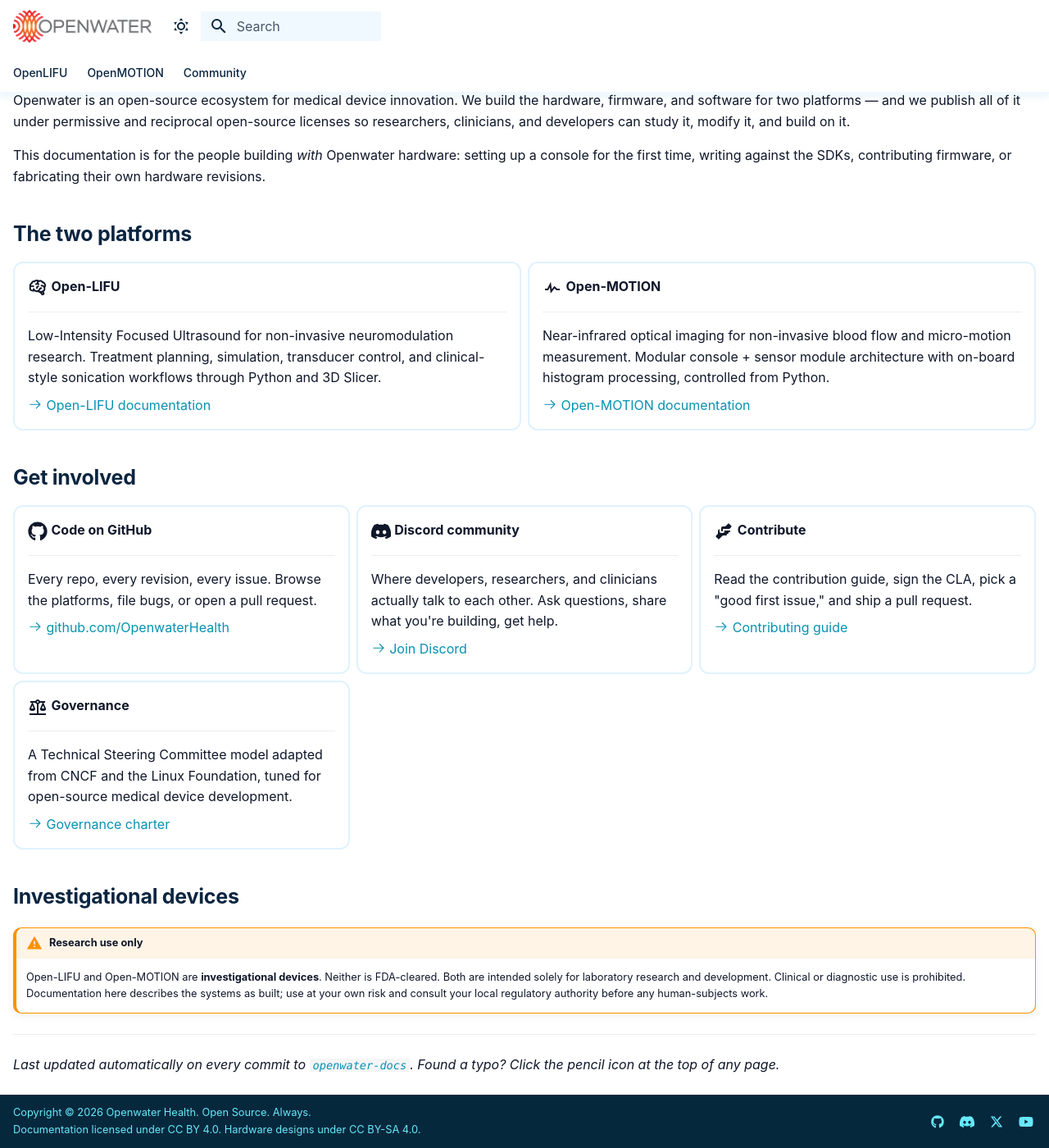
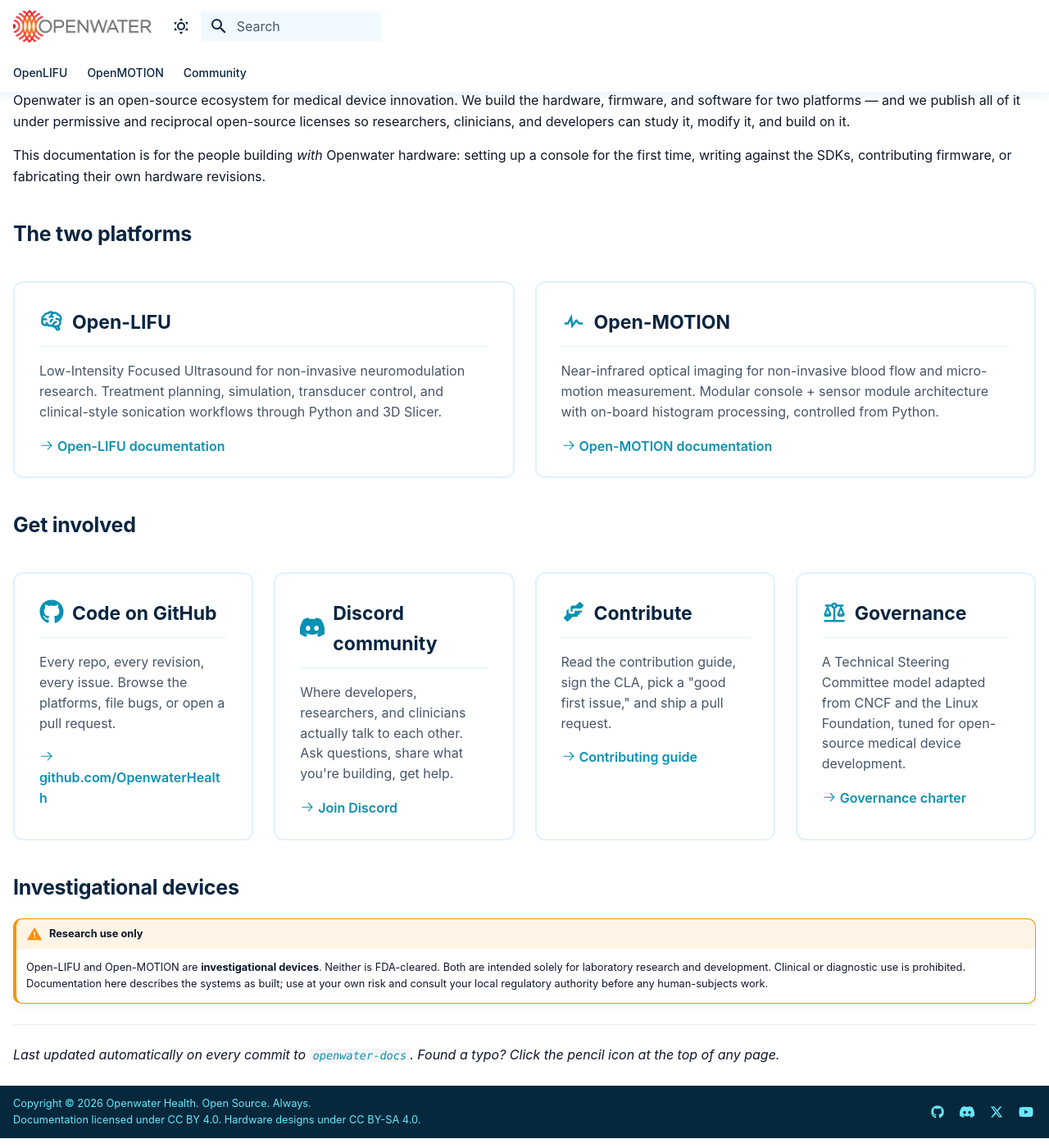
Before and after one commit to OpenwaterHealth/openwater-docs, an MkDocs documentation site: the page built from docs/index.md, in a window 1280 px wide and 1400 px high, scrolled down 897 px. Shown: the whole window at 82% size. Built offline with MkDocs 1.6.1 and Material for MkDocs 9.7.7, drawn with Linux system fonts in a browser that asks for light colours; comment, search, counter and statistics services are not loaded.

Commit message:
Update extra.css

```diff
--- a/docs/stylesheets/extra.css
+++ b/docs/stylesheets/extra.css
@@ -1,12 +1,9 @@
 /* ============================================================================
-   Openwater brand styles for MkDocs Material — v4
-   v4 changes:
-     - Tighter hero (smaller height, smaller h1/p) — closer to docs banner
-       than marketing landing
-     - Buttons sized down to match community proportions
-     - Wider content container (1400px) so cards/text below hero use full width
-     - Force-hide TOC sidebar and back-to-top button on the homepage as a
-       belt + suspenders backup to the index.md frontmatter
+   Openwater brand styles for MkDocs Material — v5
+   v5 changes: explicit, aggressive card layout for .grid.cards (the v4 cards
+   were inheriting Material defaults inconsistently and the description / link
+   were rendering outside the card box). Now everything inside <li> is forced
+   into the same visible card.
    ============================================================================ */
 
 /* ---------- Brand palette ---------- */
@@ -64,7 +61,7 @@ body, .md-typeset {
   font-family: var(--md-code-font);
 }
 
-/* ---------- WIDER CONTENT (cards/text use up to 1400px, like community) ---------- */
+/* ---------- WIDER CONTENT ---------- */
 .md-grid {
   max-width: 1400px;
 }
@@ -197,7 +194,7 @@ body, .md-typeset {
   display: none !important;
 }
 
-/* ---------- HOMEPAGE: tighter, docs-style hero (not marketing-loud) ---------- */
+/* ---------- HOMEPAGE: tighter, docs-style hero ---------- */
 .md-content .ow-hero {
   position: relative;
   width: 100vw;
@@ -271,7 +268,7 @@ body, .md-typeset {
   .md-content .ow-hero p,  .md-typeset .ow-hero p  { font-size: 1.05rem; }
 }
 
-/* ---------- BUTTONS (smaller, fit 4 across cleanly) ---------- */
+/* ---------- BUTTONS ---------- */
 .md-typeset .ow-btn,
 .md-typeset a.ow-btn,
 .ow-btn {
@@ -365,23 +362,119 @@ body, .md-typeset {
   font-size: 0.8rem;
 }
 
-/* ---------- Card grid ---------- */
-.md-typeset .grid.cards > ul > li {
-  border: 2px solid var(--ow-border);
-  border-radius: 12px;
-  background: #ffffff;
+/* ============================================================================
+   GRID CARDS — explicit, aggressive layout (the v5 fix)
+   The HTML output is correct (each <li> contains title, hr, description, link)
+   but earlier CSS was inheriting Material defaults inconsistently. These
+   rules force the layout, padding, and visual containment so every <li>
+   renders as a single self-contained card.
+   ============================================================================ */
+
+/* The .grid container becomes the explicit grid; .cards modifies it */
+.md-typeset .grid.cards {
+  display: grid !important;
+  grid-template-columns: repeat(auto-fit, minmax(280px, 1fr)) !important;
+  gap: 1.25rem !important;
+  margin: 2rem 0 !important;
+  padding: 0 !important;
+  list-style: none !important;
+}
+
+/* The <ul> inside .grid.cards is transparent: its <li>s become grid items */
+.md-typeset .grid.cards > ul {
+  display: contents !important;
+  list-style: none !important;
+  margin: 0 !important;
+  padding: 0 !important;
+}
+
+/* Each <li> is a self-contained card */
+.md-typeset .grid.cards > ul > li,
+.md-typeset .grid > .card {
+  display: block !important;
+  padding: 1.5rem 1.5rem 1.25rem !important;
+  margin: 0 !important;
+  border: 2px solid var(--ow-border) !important;
+  border-radius: 12px !important;
+  background: #ffffff !important;
+  list-style: none !important;
+  position: relative;
   transition: transform 0.25s ease, box-shadow 0.25s ease, border-color 0.25s ease;
 }
 
-.md-typeset .grid.cards > ul > li:hover {
+.md-typeset .grid.cards > ul > li:hover,
+.md-typeset .grid > .card:hover {
   transform: translateY(-3px);
-  border-color: var(--ow-cyan);
+  border-color: var(--ow-cyan) !important;
   box-shadow: 0 12px 32px rgba(8, 145, 178, 0.15);
 }
 
-[data-md-color-scheme="slate"] .md-typeset .grid.cards > ul > li {
-  background: rgba(15, 23, 42, 0.4);
-  border-color: rgba(34, 211, 238, 0.25);
+/* Title (first <p> of each <li>) — bigger, bolder */
+.md-typeset .grid.cards > ul > li > p:first-child {
+  margin: 0 0 0.5rem !important;
+  font-size: 1.15rem;
+  font-weight: 600;
+  color: var(--ow-deep-navy);
+  display: flex;
+  align-items: center;
+  gap: 0.5rem;
+}
+
+/* Inline icon next to the title */
+.md-typeset .grid.cards > ul > li > p:first-child .twemoji {
+  flex-shrink: 0;
+}
+
+.md-typeset .grid.cards > ul > li > p:first-child .twemoji svg {
+  width: 1.5rem;
+  height: 1.5rem;
+  fill: var(--ow-teal);
+}
+
+/* The horizontal rule that separates title from body */
+.md-typeset .grid.cards > ul > li > hr {
+  margin: 0.25rem 0 0.85rem !important;
+  border: 0 !important;
+  border-top: 1px solid var(--ow-border) !important;
+  height: 0;
+}
+
+/* Description paragraph(s) */
+.md-typeset .grid.cards > ul > li > p:not(:first-child) {
+  margin: 0 0 0.85rem !important;
+  color: var(--md-default-fg-color--light);
+  line-height: 1.55;
+}
+
+/* Final paragraph (typically the link) */
+.md-typeset .grid.cards > ul > li > p:last-child {
+  margin: 0 !important;
+}
+
+.md-typeset .grid.cards > ul > li a {
+  color: var(--ow-teal);
+  font-weight: 600;
+  text-decoration: none;
+}
+
+.md-typeset .grid.cards > ul > li a:hover {
+  color: var(--ow-cyan);
+  text-decoration: none;
+}
+
+/* Dark mode card overrides */
+[data-md-color-scheme="slate"] .md-typeset .grid.cards > ul > li,
+[data-md-color-scheme="slate"] .md-typeset .grid > .card {
+  background: rgba(15, 23, 42, 0.5) !important;
+  border-color: rgba(34, 211, 238, 0.25) !important;
+}
+
+[data-md-color-scheme="slate"] .md-typeset .grid.cards > ul > li > p:first-child {
+  color: var(--ow-aqua-bright);
+}
+
+[data-md-color-scheme="slate"] .md-typeset .grid.cards > ul > li > hr {
+  border-top-color: rgba(34, 211, 238, 0.18) !important;
 }
 
 /* ---------- Headings ---------- */
```
